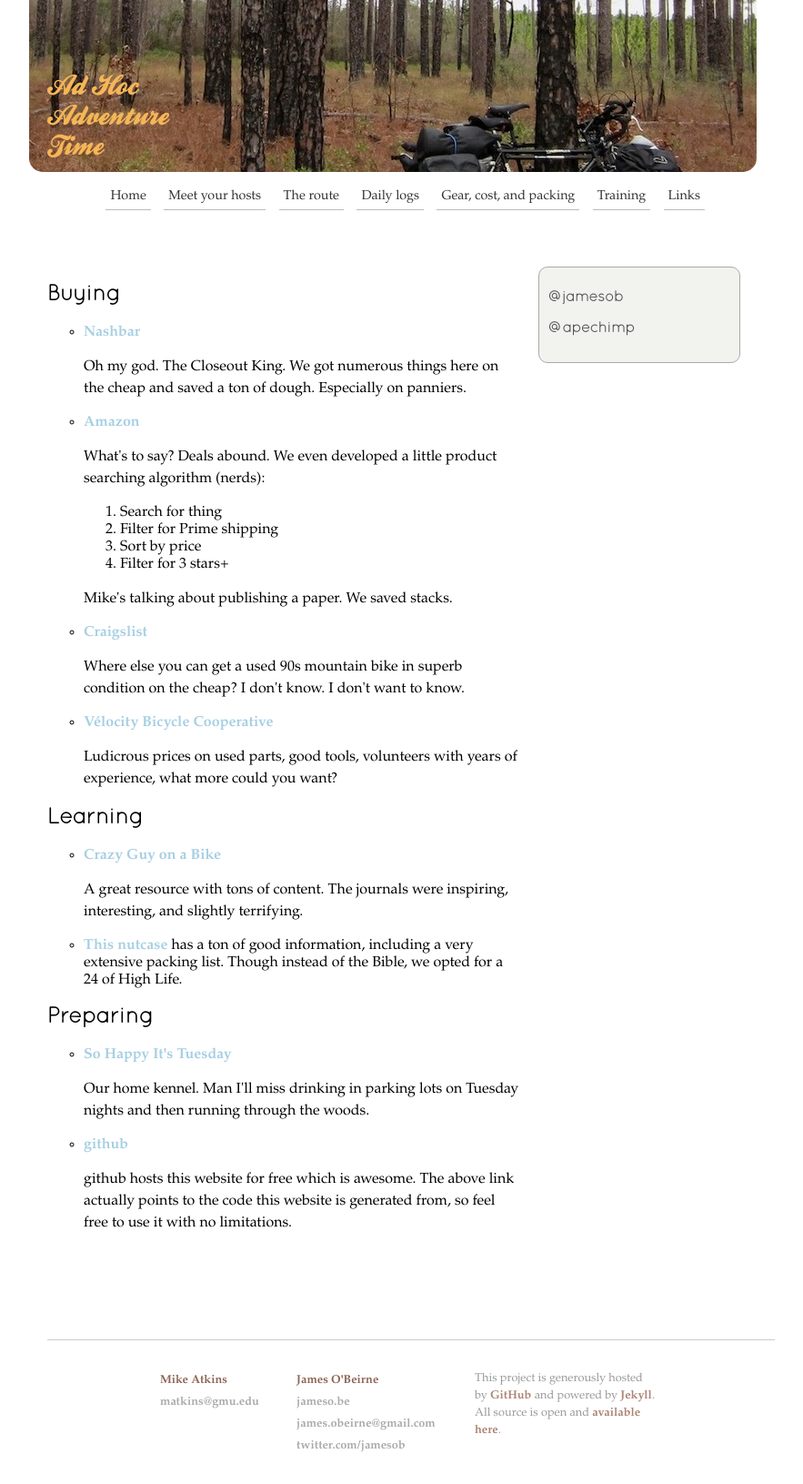
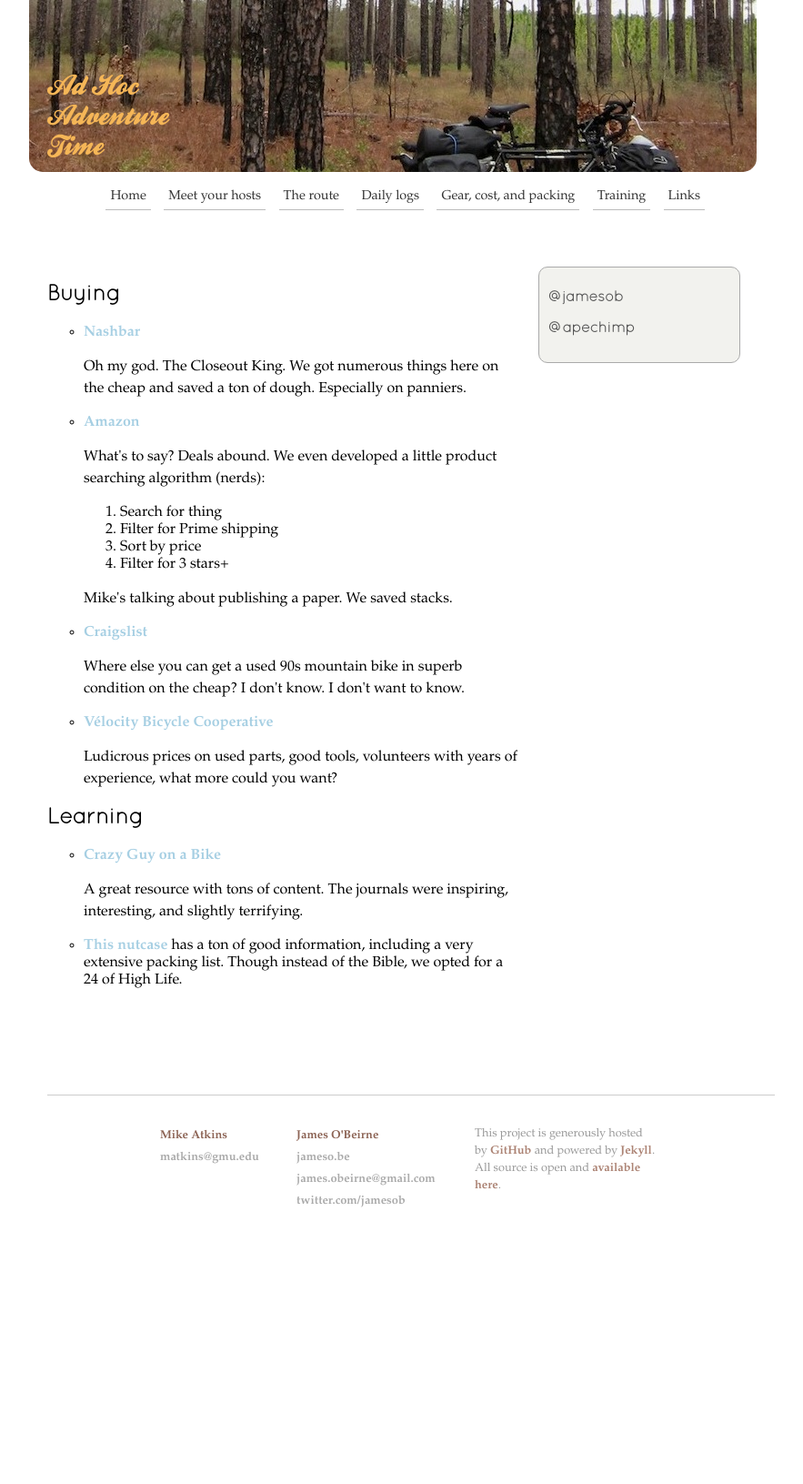
Before and after one commit to jamesob/biketrip, a Jekyll site: the page built from links.html, in a window 1280 px wide. Shown: the whole page at 91% size, without its empty margins (208-1091 px from the left). Built offline with Jekyll 4.4.1, drawn with Linux system fonts in a browser that asks for light colours; after the commit the page ends 1362 px from its top, so only the background shows below that.

```diff
--- a/links.html
+++ b/links.html
@@ -43,18 +43,3 @@
     nutcase</a> has a ton of good information, including a very extensive
     packing list. Though instead of the Bible, we opted for a 24 of High Life.
 </ul>
-
-<h2>Preparing</h2>
-
-<ul>
-  <li><a href="http://sohappyh.s459.sureserver.com/index.php">So Happy It's
-    Tuesday</a>
-    <p>Our home kennel. Man I'll miss drinking in parking lots on Tuesday nights
-    and then running through the woods.
-  </li>
-  <li><a href="https://github.com/jamesob/biketrip">github</a>
-    <p> github hosts this website for free which is awesome. The above link
-    actually points to the code this website is generated from, so feel free to
-    use it with no limitations.
-  </li>
-</ul>
```
Also changed, not shown: us.html (+5 -5 lines).
